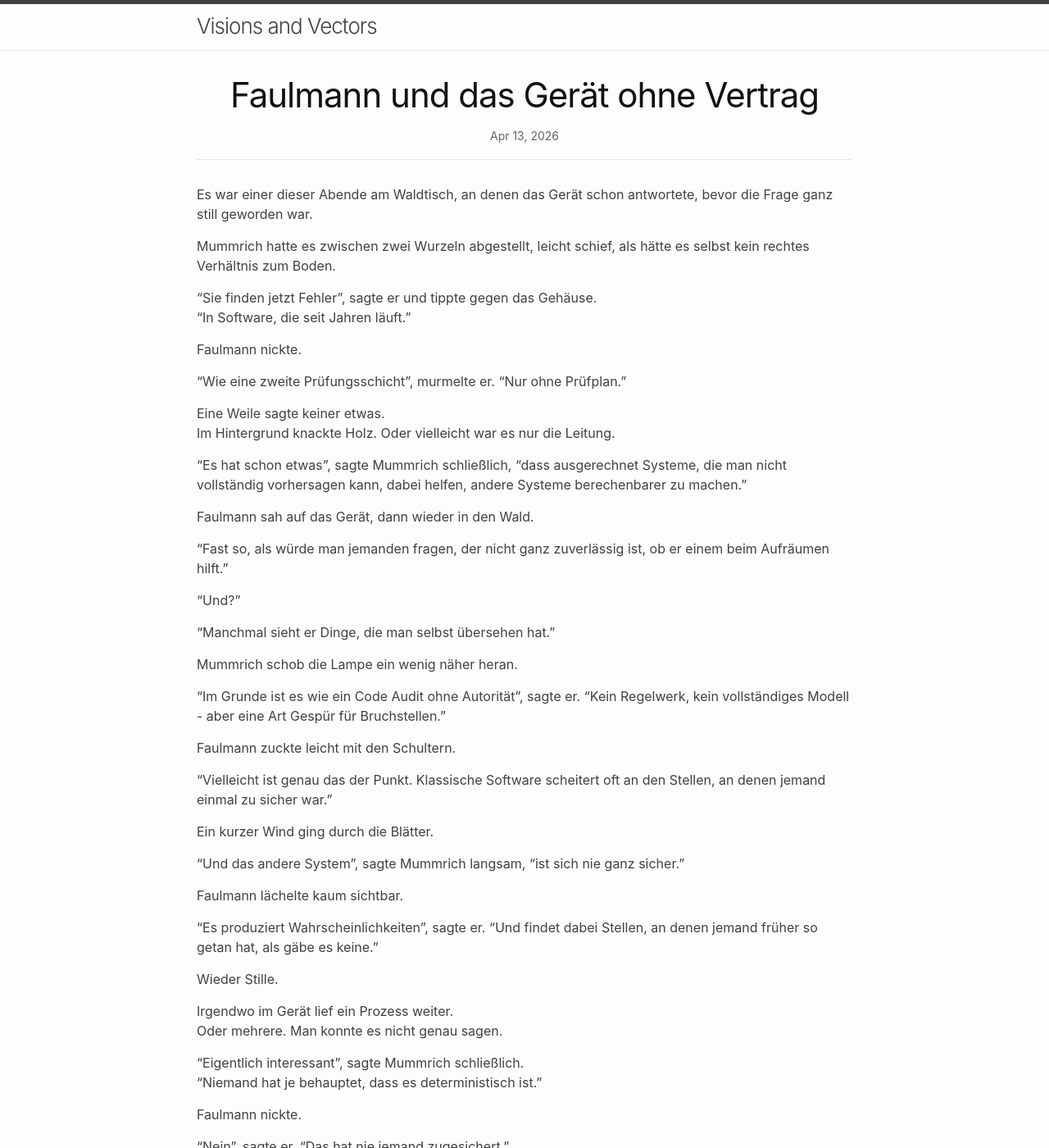
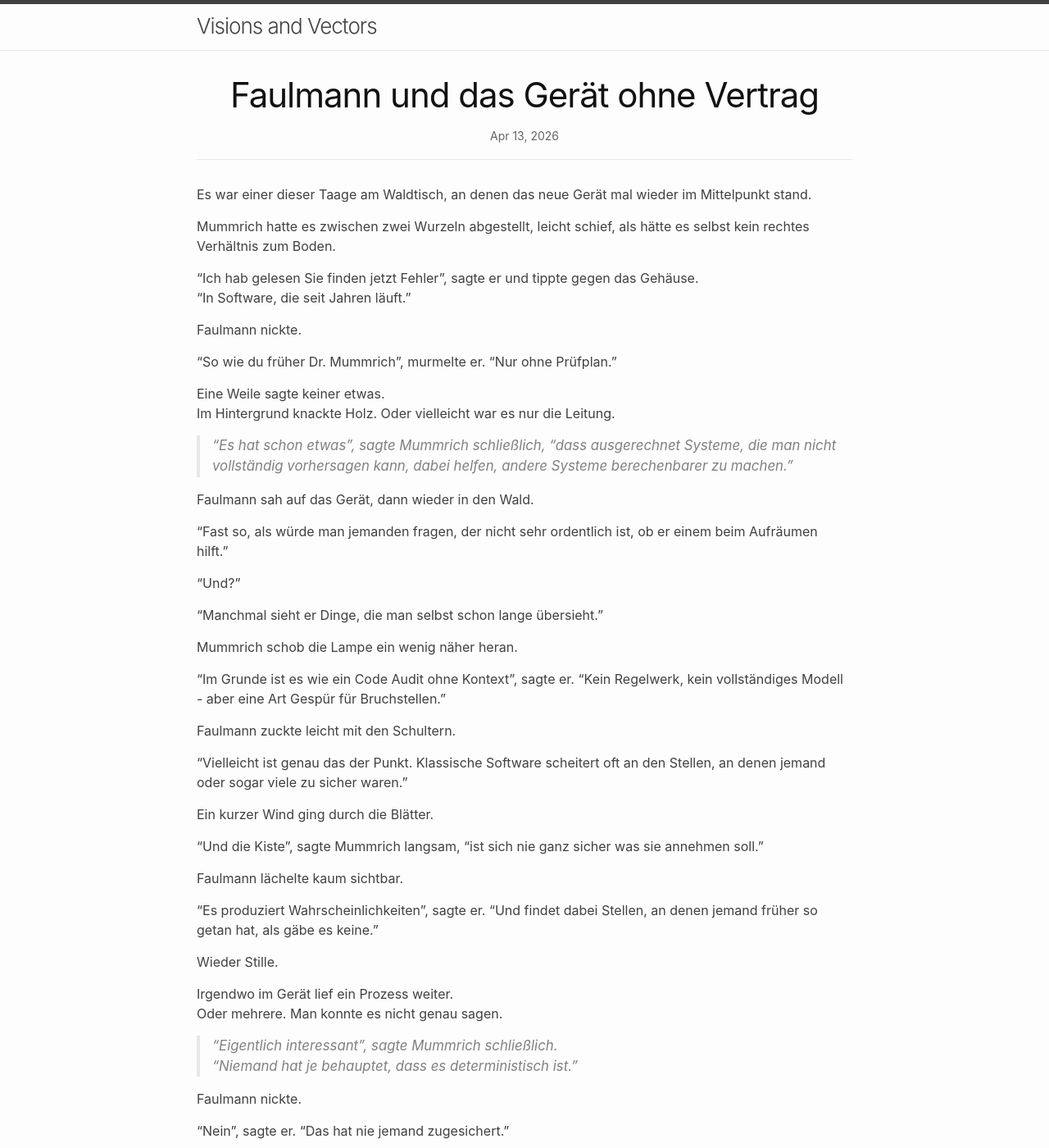
Before and after one commit to cgars/faulmann, a Jekyll site: the page built from _posts/2026-04-14-audit.md, in a window 1280 px wide and 1400 px high. Shown: the whole window at 82% size. Built offline with Jekyll 4.4.1, drawn with Linux system fonts in a browser that asks for light colours; some of the changed text lies outside the part shown.

Commit message:
Refine language and improve clarity in audit.md
Updated several phrases for clarity and precision in the text.

```diff
--- a/_posts/2026-04-14-audit.md
+++ b/_posts/2026-04-14-audit.md
@@ -6,41 +6,41 @@ date: 2026-04-13
 tags: [faulmann, ai, wald, beobachtungen]
 ---
 
-Es war einer dieser Abende am Waldtisch, an denen das Gerät schon antwortete, bevor die Frage ganz still geworden war.
+Es war einer dieser Taage am Waldtisch, an denen das neue Gerät mal wieder im Mittelpunkt stand.
 
 Mummrich hatte es zwischen zwei Wurzeln abgestellt, leicht schief, als hätte es selbst kein rechtes Verhältnis zum Boden.
 
-"Sie finden jetzt Fehler", sagte er und tippte gegen das Gehäuse.
+"Ich hab gelesen Sie finden jetzt Fehler", sagte er und tippte gegen das Gehäuse.
 "In Software, die seit Jahren läuft."
 
 Faulmann nickte.
 
-"Wie eine zweite Prüfungsschicht", murmelte er. "Nur ohne Prüfplan."
+"So wie du früher Dr. Mummrich", murmelte er. "Nur ohne Prüfplan."
 
 Eine Weile sagte keiner etwas.
 Im Hintergrund knackte Holz. Oder vielleicht war es nur die Leitung.
 
-"Es hat schon etwas", sagte Mummrich schließlich, "dass ausgerechnet Systeme, die man nicht vollständig vorhersagen kann, dabei helfen, andere Systeme berechenbarer zu machen."
+> "Es hat schon etwas", sagte Mummrich schließlich, "dass ausgerechnet Systeme, die man nicht vollständig vorhersagen kann, dabei helfen, andere Systeme berechenbarer zu machen."
 
 Faulmann sah auf das Gerät, dann wieder in den Wald.
 
-"Fast so, als würde man jemanden fragen, der nicht ganz zuverlässig ist, ob er einem beim Aufräumen hilft."
+"Fast so, als würde man jemanden fragen, der nicht sehr ordentlich ist, ob er einem beim Aufräumen hilft."
 
 "Und?"
 
-"Manchmal sieht er Dinge, die man selbst übersehen hat."
+"Manchmal sieht er Dinge, die man selbst schon lange übersieht."
 
 Mummrich schob die Lampe ein wenig näher heran.
 
-"Im Grunde ist es wie ein Code Audit ohne Autorität", sagte er. "Kein Regelwerk, kein vollständiges Modell - aber eine Art Gespür für Bruchstellen."
+"Im Grunde ist es wie ein Code Audit ohne Kontext", sagte er. "Kein Regelwerk, kein vollständiges Modell - aber eine Art Gespür für Bruchstellen."
 
 Faulmann zuckte leicht mit den Schultern.
 
-"Vielleicht ist genau das der Punkt. Klassische Software scheitert oft an den Stellen, an denen jemand einmal zu sicher war."
+"Vielleicht ist genau das der Punkt. Klassische Software scheitert oft an den Stellen, an denen jemand oder sogar viele zu sicher waren."
 
 Ein kurzer Wind ging durch die Blätter.
 
-"Und das andere System", sagte Mummrich langsam, "ist sich nie ganz sicher."
+"Und die Kiste", sagte Mummrich langsam, "ist sich nie ganz sicher was sie annehmen soll."
 
 Faulmann lächelte kaum sichtbar.
 
@@ -51,8 +51,8 @@ Wieder Stille.
 Irgendwo im Gerät lief ein Prozess weiter.
 Oder mehrere. Man konnte es nicht genau sagen.
 
-"Eigentlich interessant", sagte Mummrich schließlich.
-"Niemand hat je behauptet, dass es deterministisch ist."
+> "Eigentlich interessant", sagte Mummrich schließlich.
+> "Niemand hat je behauptet, dass es deterministisch ist."
 
 Faulmann nickte.
 
@@ -100,7 +100,7 @@ Der Wind ging einmal durch die Zweige und ließ etwas fallen, das man nicht mehr
 Faulmann sah kurz auf.
 
 "Nicht, weil sie es besser wissen", sagte er.
-"Sondern weil sie viel schauen. Und schnell."
+"Sondern weil sie viel schauen. Und schnell. Und vielleicht sogar ungewöhnliches"
 
 Mummrich nickte kaum merklich.
 
@@ -131,7 +131,7 @@ Faulmann nickte.
 
 Ein leiser Wind ging durch die Äste.
 
-"Determinismus ist oft eine Hoffnung mit guter Dokumentation."
+> "Determinismus ist oft eine Hoffnung mit guter Dokumentation."
 
 Mummrich schob die Lampe ein Stück tiefer.
 
@@ -144,6 +144,6 @@ Faulmann sah noch einmal auf das Gerät, dann in den Wald.
 
 Eine kleine Pause.
 
-"Das andere merkt, wo der Plan nie ganz gestimmt hat."
+"Das andere hat keinen"
 
 Dann ließ er den Satz liegen.
```
Also changed, not shown: other parts of _posts/2026-04-14-audit.md (+3 -3 lines).
